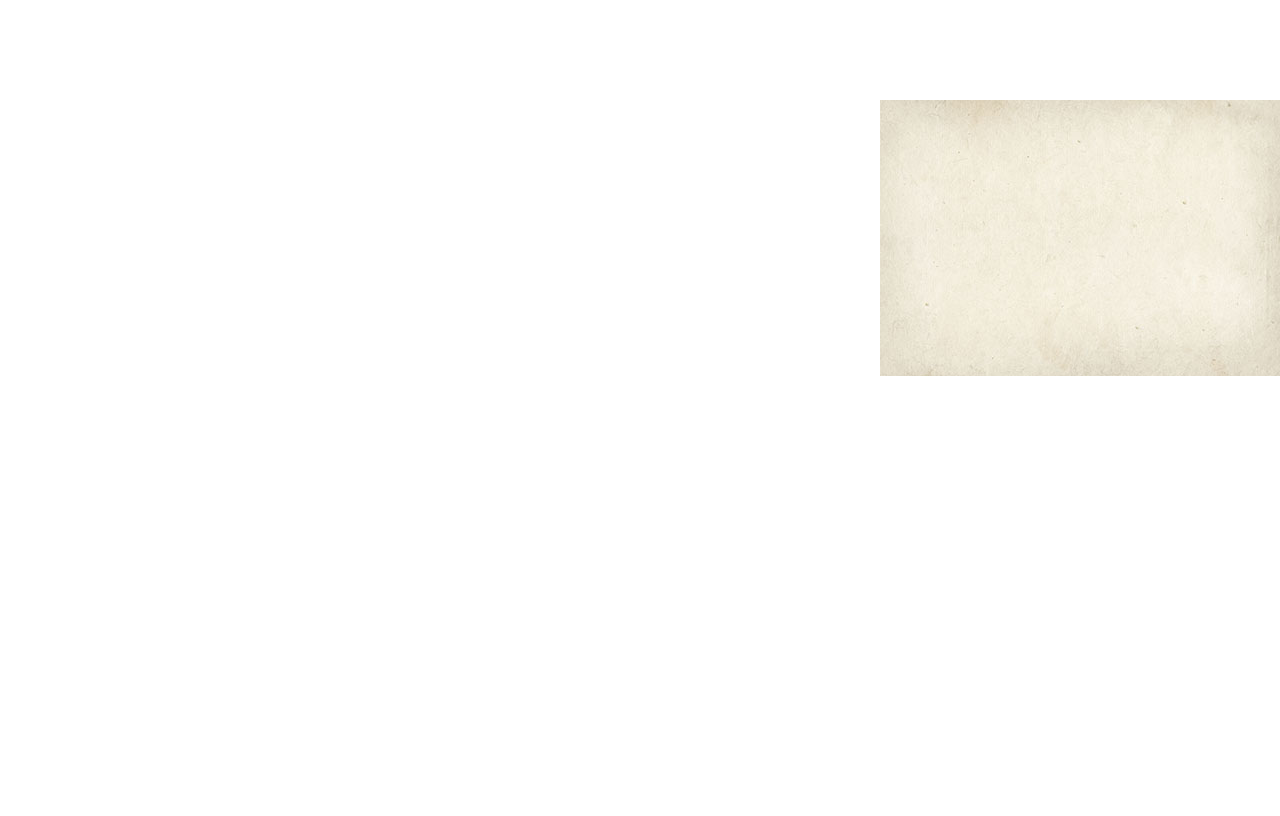
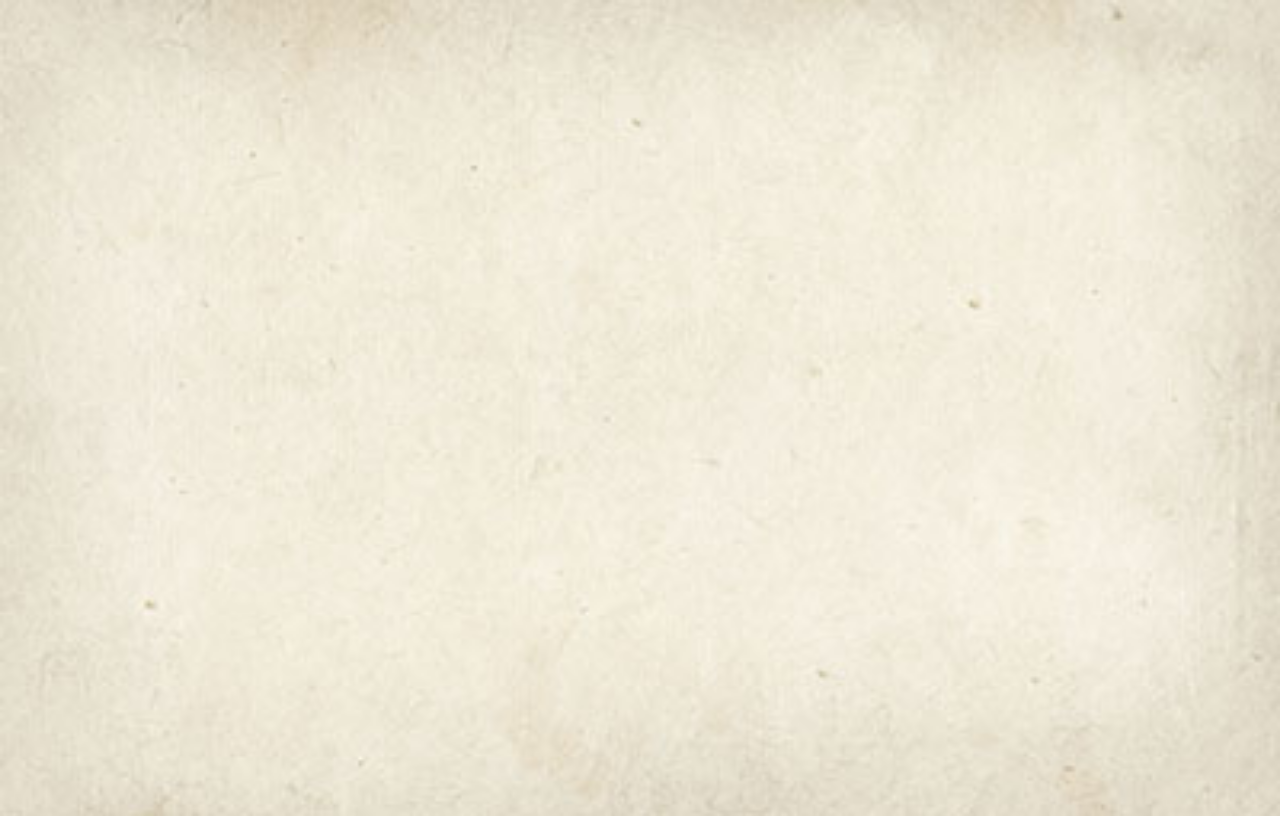
Before and after one commit to Scientific-Research/Images-MH, a plain HTML site: page index.html in a window 1280 px wide. Drawn offline with Linux system fonts and the light colour scheme.

Commit message:
some more explanations about the background-size

```diff
--- a/styles.css
+++ b/styles.css
@@ -20,8 +20,22 @@ body {
   /* we need two values: one for horizontal adjustment and one for vertical adjustment! */
   /* background-position: 100px => push the image to the right 100px => push the image to the buttom; */
 
-  background-position: -100px -100px;
+  /* background-position: -100px -100px; */
   /* -100px => push the image to the left and top*/
-  background-position: 100% 100px;
+  /* background-position: 100% 100px; */
   /* 100% moves the background image to the right completely!*/
+
+  /* two values: one for width and the second one for height! */
+  /* background-size: 200px 200px; */
+  /* background-size: 100% 200px; */
+  /* 100% => the image streches to fill the entire width of the container! */
+  /* 200px takes only 200px of the height of the container! */
+
+  background-size: 100% 100%;
+
+  /* Body is a block level element, its height is zero as default and it will grow to fit the height of elements that we are filling with! */
+  /* THERE ARE TWO WAYS TO DO THAT:
+  1. IS TO FILL IT WITH DIFFERENT ELEMENTS
+  2. USE height:100vh TI FILL THE ENTIRE HEIGHT OF THE VIEW PORT PAGE!*/
+  height: 100vh;
 }
```
